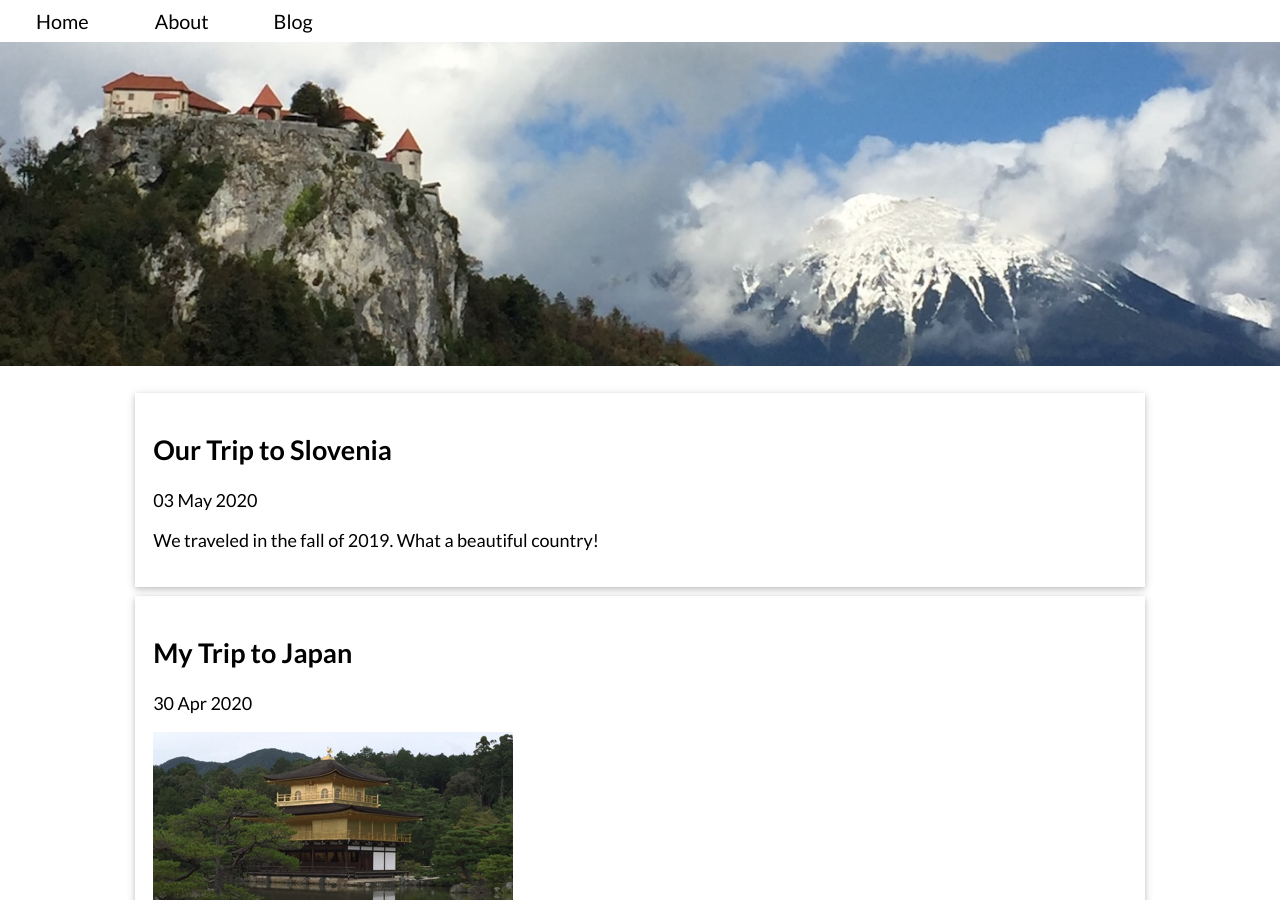
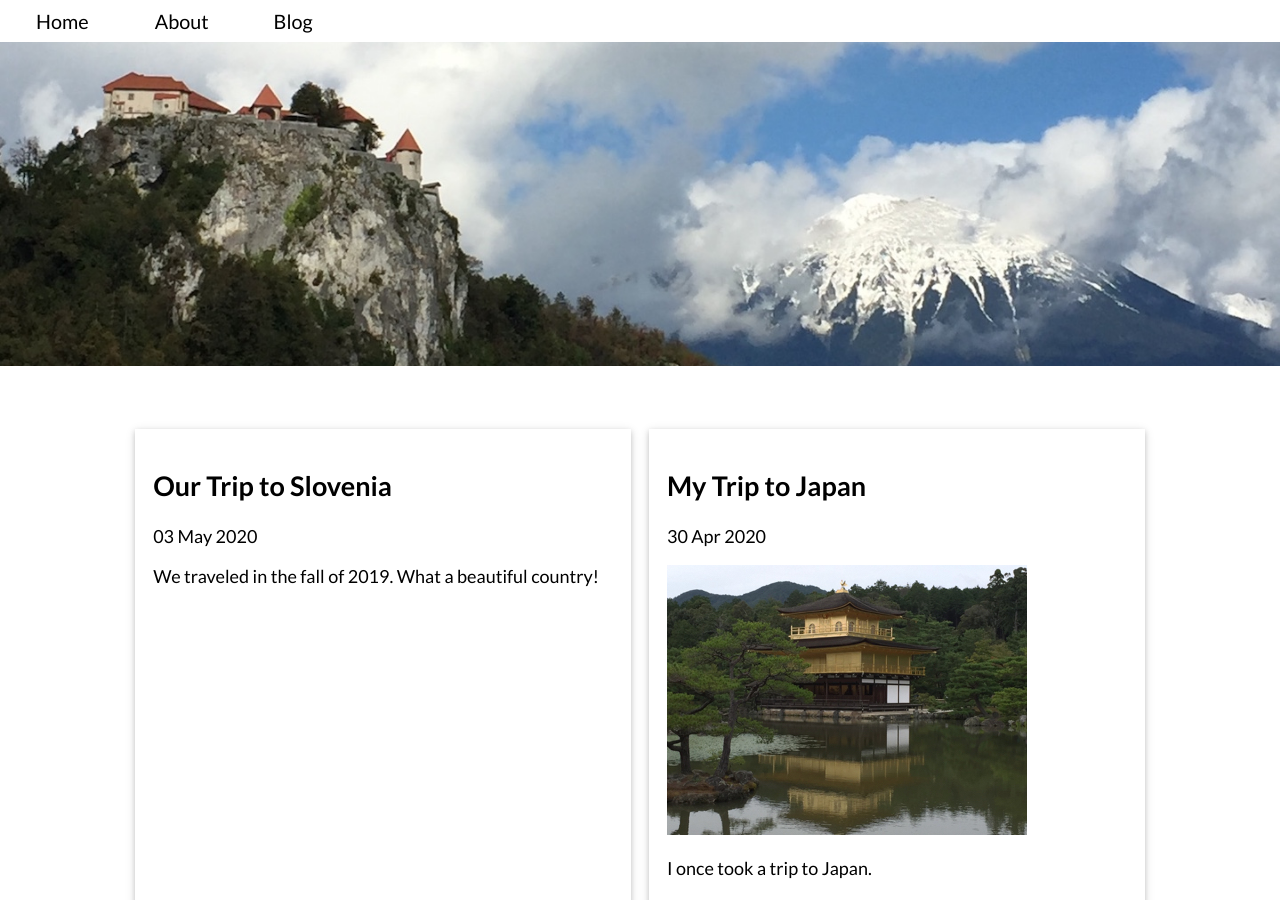
Before and after one commit to placeholdergit/cloneexpjekyllcms, a Jekyll site: the page built from blog.html, in a window 1280 px wide and 900 px high. Built offline with Jekyll 4.4.1, drawn with Linux system fonts in a browser that asks for light colours; a script that is not in the unit is left out.

Commit message:
Blog page generates post-list from default.html

```diff
--- a/_layouts/default.html
+++ b/_layouts/default.html
@@ -20,7 +20,7 @@
         {{ content }}
       </div>
 
-      {% if page.title == 'Home' %}
+      {% if page.title == 'Home' or page.title == 'Blog' %}
       <div class="post-list">
         {% include posts.html %}
       </div>
--- a/blog.html
+++ b/blog.html
@@ -2,5 +2,3 @@
 layout: default
 title: Blog
 ---
-
-{% include posts.html %}
```
